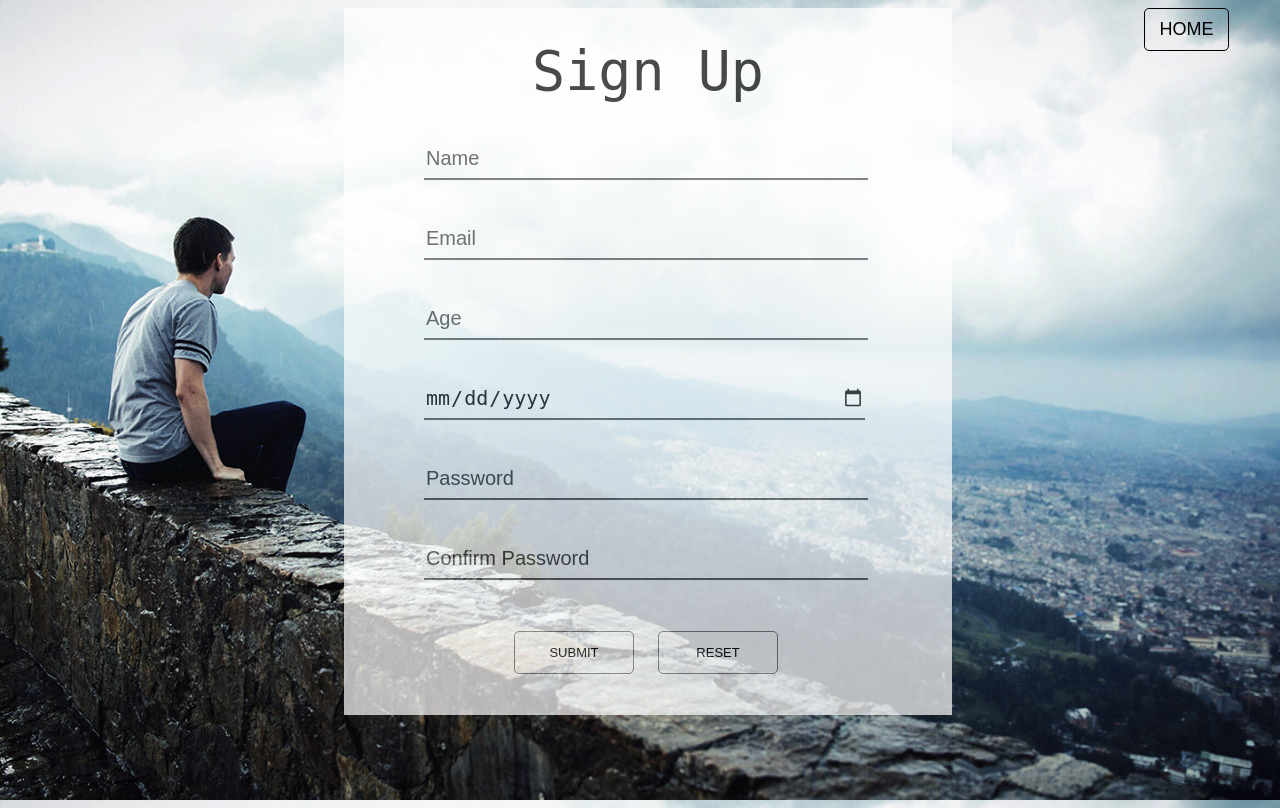
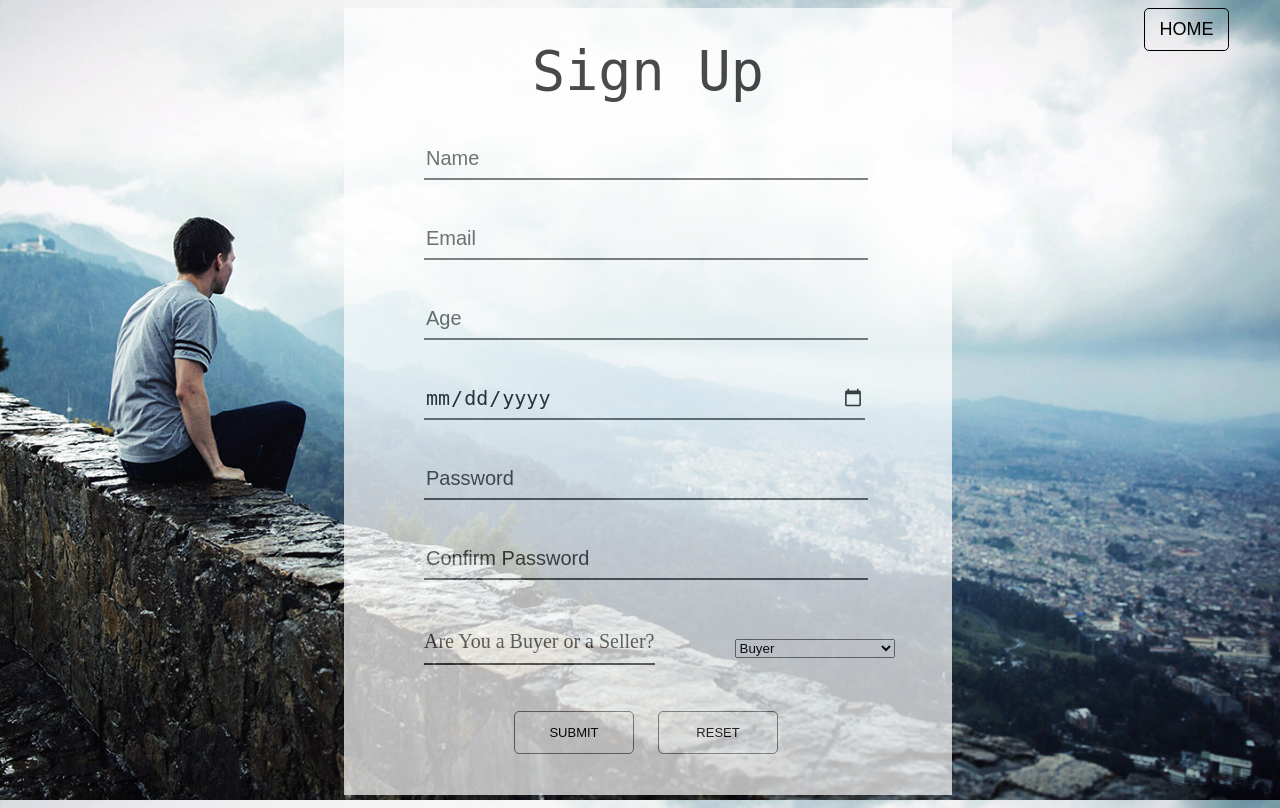
Before and after one commit to ChetanKalra/Ame_Sonne, a PHP site: page /LINKS/Signup.html in a window 1280 px wide. Run offline with PHP 8.4, Linux system fonts and the light colour scheme.

Commit message:
Signup Completion

```diff
--- a/CSS/Signup.css
+++ b/CSS/Signup.css
@@ -118,3 +118,31 @@ input::-webkit-input-placeholder {
     outline-style: none;
     z-index: 1;
 }
+
+#Ques{
+
+	font-size: 20px;
+	color:#3e3e3e;
+	font-weight: 300;
+}
+
+.drop{
+	margin-top: 2.7em;
+	width: 12em;
+}
+
+#modifyhr{
+	margin-top: -2em;
+	color: black;
+	height: 1.5px;
+	background-color: #3e3e3e;
+	border: none;
+}
+
+#modifyhr1{
+	margin-top: -1em;
+	color: black;
+	height: 1.5px;
+	background-color: #3e3e3e;
+	border: none;
+}
--- a/LINKS/Signup.html
+++ b/LINKS/Signup.html
@@ -46,6 +46,7 @@
                 position: absolute;
 
             }
+
 
         </style>
 
@@ -111,7 +112,7 @@
 
                 <div class="row">
                     <div class="col">
-                <input type="password" name="ConfirmPassword" placeholder="Confirm Password" class="box" autocomplete="off"/></div>
+                <input type="password" name="ConfirmPassword" placeholder="Confirm Password" class="box" autocomplete="off" onblur="ConfirmValidation()"/></div>
 
                     <div class="col">
                         <div id="ConfirmError">
@@ -119,9 +120,30 @@
                     </div>
                 </div>
 
+				 <div class="row">
+
+					 	<div class="col">
+
+							<h4 id="Ques">Are You a Buyer or a Seller?</h4>
+							<hr id="modifyhr1">
+					 	</div>
+
+					 	<div class="col">
+						<select name="type" class="drop">
+                                <option value="1" selected>Buyer</option>
+                                <option value="2">Seller</option>
+                            </select>
+
+					 </div>
+
+				 </div>
+
+
+
 
                 <div class="row" id="temp">
-                    <div class="col">
+                   <!-- <hr id="modifyhr"> -->
+					<div class="col">
                    <input type="submit" value="SUBMIT" class="btn"/>
 
                     <input type="reset" value="RESET" class="btn"/>
@@ -307,6 +329,8 @@
             }
 
             function ConfirmValidation(){
+				var x= document.getElementById("pass").value;
+
                 var y= document.signup.ConfirmPassword.value;
                 if(x!=y)
                     {
@@ -314,6 +338,9 @@
                         //document.signup.ConfirmPassword.focus();
                         return false;
                     }
+				else{
+					document.getElementById("ConfirmError").innerHTML="<h3 id='tick'>&#10003;</h3>";
+				}
             }
 
             function validateForm(){
```
Also changed, not shown: CSS/Login.css (+28 -1 lines), Homepage.html (+4 -4 lines), LINKS/Login.html (+7 -3 lines), LINKS/reg.php (+9 -4 lines).
